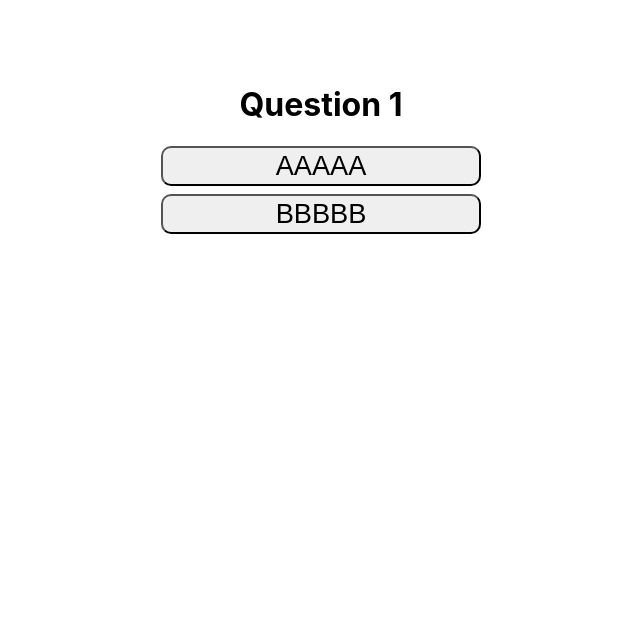
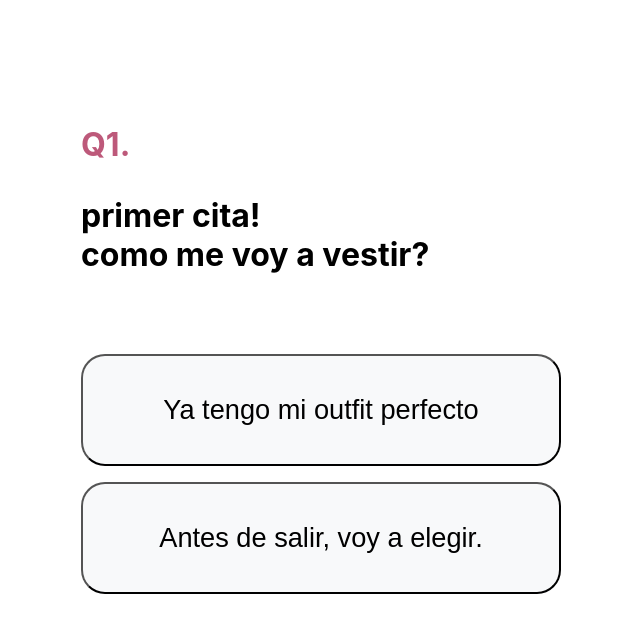
Before and after one commit to nasagong/test-platform-project, a React (Create React App) app: page /test in a window 1280 px wide. Shown: the top 632 px of the page, without its empty margins (319-959 px from the left). Built offline with nearby package versions, Linux system fonts and the light colour scheme.

Commit message:
[update] reactive design + ui color

```diff
--- a/package.json
+++ b/package.json
@@ -9,6 +9,7 @@
     "pretendard": "^1.3.6",
     "react": "^18.2.0",
     "react-dom": "^18.2.0",
+    "react-reveal": "^1.2.2",
     "react-router-dom": "^6.10.0",
     "react-scripts": "5.0.1",
     "react-slick": "^0.29.0",
--- a/src/index.css
+++ b/src/index.css
@@ -1,4 +1,5 @@
 body {
+    white-space:pre-line;
     margin: 0;
     font-family: -apple-system, BlinkMacSystemFont, 'Segoe UI', 'Roboto', 'Oxygen',
       'Ubuntu', 'Cantarell', 'Fira Sans', 'Droid Sans', 'Helvetica Neue',
--- a/src/pages/Home.js
+++ b/src/pages/Home.js
@@ -36,7 +36,7 @@ const Btn = styled.button`
   border-radius: 10rem;
   margin-top: 2rem;
   padding: 1rem 7rem;
-  background-color: #D94F71;
+  background-color: #ED0086;
   transition: background-color 0.5s ease-in-out;
   color: white;
   font-size: 1.5rem;
--- a/src/pages/Test.js
+++ b/src/pages/Test.js
@@ -2,54 +2,84 @@ import React from "react";
 import Slider from "react-slick";
 import "slick-carousel/slick/slick.css";
 import styled from "styled-components";
+import Fade from "react-reveal/Fade";
 import { useNavigate } from "react-router-dom";
 
 const Option = styled.button`
-  width: 20rem;
-  height: 2.5rem;
-  font-size:1.7rem;
-  margin: 0.5rem auto 0rem auto;
-  border-radius: 10px;
+  @media (max-width: 768px) {
+    width: 90vw;
+    margin-left: 5vw;
+    margin-right: 5vw;
+  }
+  width: 30rem;
+  height: 7rem;
+  font-size: 1.7rem;
+  color: black;
+  margin: 1rem auto 0rem auto;
+  background-color: #f8f9fa;
+  border-radius: 1.5rem;
   display: block;
 `;
 
 const Contents = styled.div`
-  margin-top: 4rem ;
-`
-const Title = styled.h1`
-  text-align: center;
+  margin-top: 4rem;
+`;
+const QuestionNumber = styled.h1`
+  margin-left: 1rem;
+  text-align: left;
+  color: #bd597a;
+`;
+
+const Question = styled.div`
+  font-weight: bold;
+  margin: 2rem 0rem 0rem 1rem;
+  font-size: 2rem;
+  text-align: left;
+`;
+
+const BtnContainer = styled.div`
+  margin-top: 5rem;
 `;
 const Body = styled.div`
+  //너비 반응형으로 해야
+  @media (max-width: 768px) {
+    width: 400px;
+  }
+  width: 32rem;
   height: 100vh;
   margin: auto;
   overflow: hidden;
-  background-color: white;
 `;
 
 const questions = [
   {
     id: 1,
-    text: "Question 1",
-    question: "lorem ipsum is ",
-    options: ["AAAAA", "BBBBB"],
+    text: "Q1.",
+    question: "primer cita!\ncomo me voy a vestir?",
+    options: ["Ya tengo mi outfit perfecto", "Antes de salir, voy a elegir."],
     selected: "",
   },
   {
     id: 2,
-    text: "Question 2",
-    question: "lorem ipsum is ",
-    options: ["AAAAA", "BBBBB"],
+    text: "Q2.",
+    question: "mi novio/a quiere salira una fiesta!",
+    options: [
+      "quien te dio el permiso? quedate en tu casa!",
+      "divertete, pero no olvides de avisarme cuando llegues a tu casa!",
+    ],
     selected: "",
   },
   {
     id: 3,
-    text: "Question 3",
-    options: ["AAAAA", "BBBBB"],
+    text: "Q3",
+    question: "Estamos en el cuarto./nQue estamos haciendo?",
+    options: ["Netflix", "Comiendo", "Hablando sobre un tema interesante"],
     selected: "",
   },
   {
     id: 4,
-    text: "Question 4",
+    text: "Q4",
+    question: "lorem ipsum is ",
     options: ["AAAAA", "BBBBB"],
     selected: "",
   },
@@ -59,17 +89,31 @@ const Test = () => {
   const navigate = useNavigate();
   const [slider, setSlider] = React.useState(null);
   const [selectedOptions, setSelectedOptions] = React.useState({});
+  const [slideIndex, setSlideIndex] = React.useState(0);
+
+  React.useEffect(() => {
+    if (slideIndex === 0) {
+     setSlideIndex(1);
+    }
+  }, [slideIndex]);
+
   const handleOptionSelect = (questionId, option) => {
     setSelectedOptions({
       ...selectedOptions,
       [questionId]: option,
     });
-    if(questionId===4){
-      navigate('/result');
-    }else {slider.slickNext()}; // Move to the next slide
+    if (questionId === 4) {
+      navigate("/result");
+    } else {
+      slider.slickNext();
+    } // Move to the next slide
   };
-
+  const handleSlideChange = () => {
+    setSlideIndex(slideIndex + 1);
+  };
   const settings = {
+    afterChange: handleSlideChange,
+    swipe: false,
     dots: false,
     arrows: false,
     infinite: false,
@@ -83,13 +127,20 @@ const Test = () => {
       <Slider ref={(c) => setSlider(c)} {...settings}>
         {questions.map((question) => (
           <Contents key={question.id}>
-            <Title>{question.text}</Title>
-            {question.options.map((option) => (
-              <Option onClick={() => handleOptionSelect(question.id, option)}>
-                {/* Add onclick branch to last qustoin / extends map range */}
-                {option}
-              </Option>
-            ))}
+            <QuestionNumber>{question.text}</QuestionNumber>
+            <Question>{question.question}</Question>
+            <BtnContainer>
+              {question.options.map((option) => (
+                <Fade bottom when={question.id === slideIndex}>
+                  <Option
+                    onClick={() => handleOptionSelect(question.id, option)}
+                  >
+                    {/* Add onclick branch to last qustoin / extends map range */}
+                    {option}
+                  </Option>
+                </Fade>
+              ))}
+            </BtnContainer>
           </Contents>
         ))}
       </Slider>
```
Also changed, not shown: 12 other files (tests, documents, lock files or other folders).
